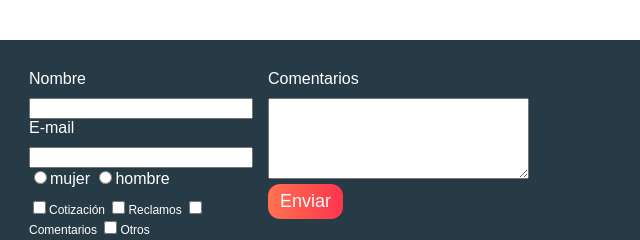
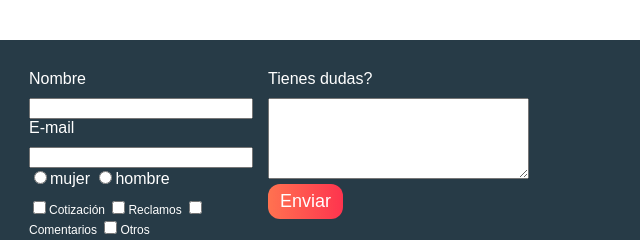
Before and after one commit to pyumbillo/web16, a plain HTML site: page precios.html in a window 1280 px wide. Shown: the part 363-603 px from the top of the page, 521-1161 px from the left. Drawn offline with Linux system fonts and the light colour scheme; some packages are replaced by stand-ins of ours; a web font is replaced by a local one.

Commit message:
Testing 01
Hemos realizado un cambio en los comentarios. @juan

```diff
--- a/precios.html
+++ b/precios.html
@@ -100,7 +100,7 @@
 				</div>
 				  <div class="col2">
 
-					<label for="comentarios">Comentarios</label>
+					<label for="comentarios">Tienes dudas?</label>
 					<textarea name="" id="comentarios" cols="30" rows="5"></textarea>
 					<input type="submit" value="Enviar" class="button">
 				</div>
```
Also changed, not shown: 1 other file.
